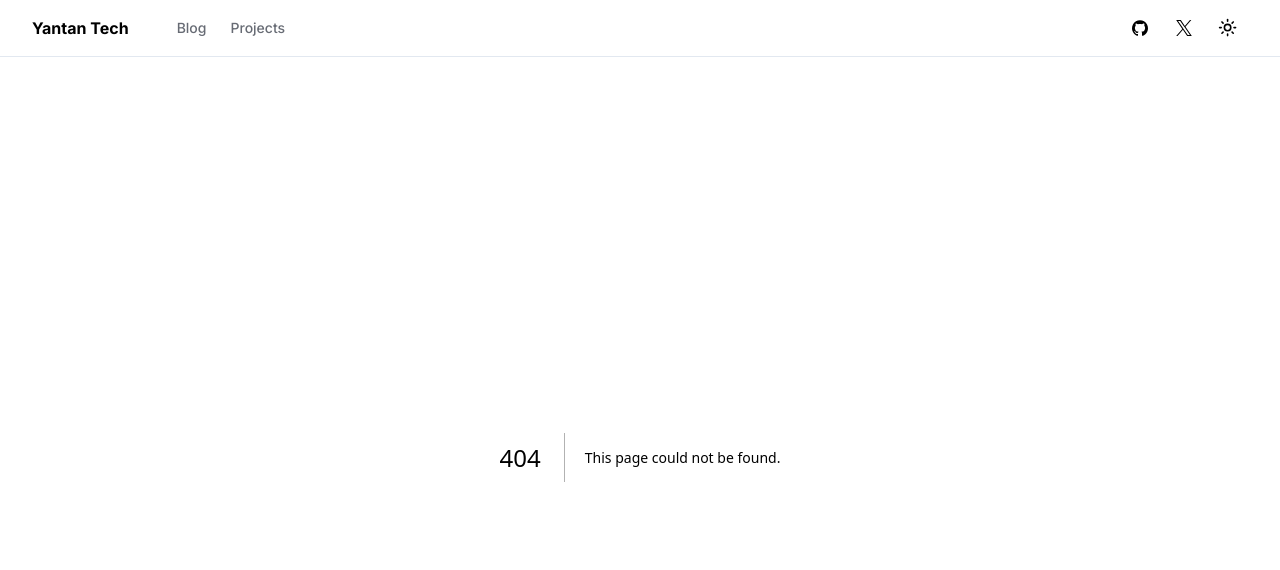
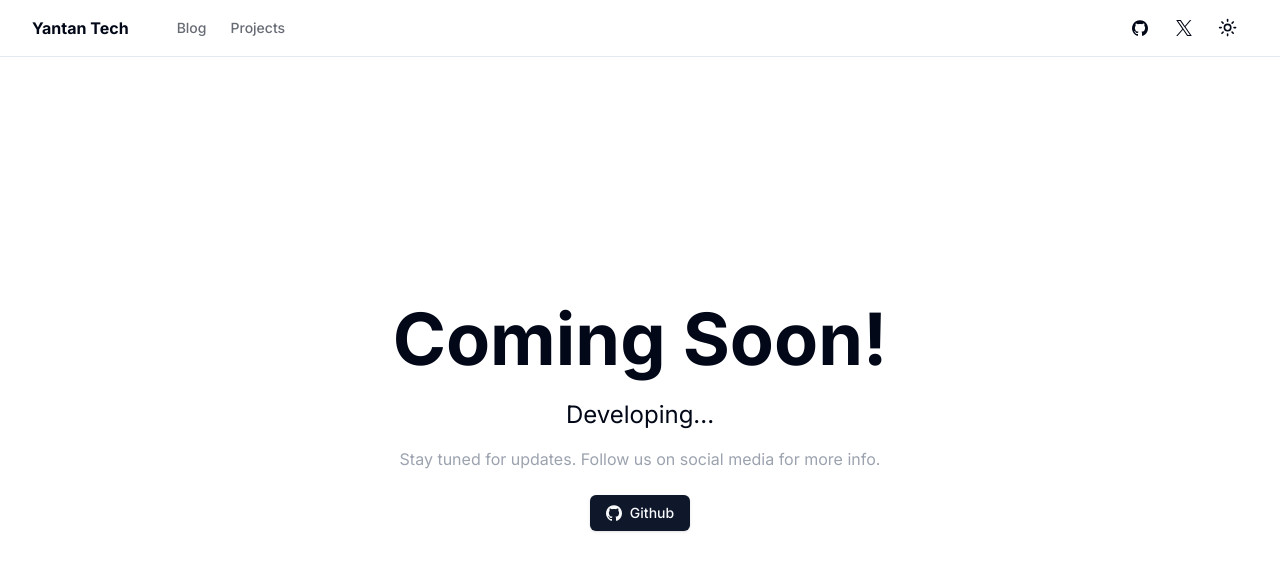
Before and after one commit to syuya2036/blog, a Next.js app: page /projects in a window 1280 px wide. Before the commit this address had no page. Shown: the top 570 px of the page. Built offline with nearby package versions, Linux system fonts and the light colour scheme.

Commit message:
comingsoonページを追加

```diff
--- /dev/null
+++ b/app/projects/page.tsx
@@ -0,0 +1,31 @@
+import { Icons } from "@/components/icon";
+import { Button } from "@/components/ui/button";
+import { siteConfig } from "@/config/site";
+import Link from "next/link";
+
+export default function ComingSoon() {
+  return (
+    <div className="text-center h-[90vh] flex flex-col flex-center justify-center">
+      <h1 className="text-5xl md:text-7xl font-bold mb-6">Coming Soon!</h1>
+      <p className="text-xl md:text-2xl mb-4">
+        Developing...
+      </p>
+      <p className="text-gray-400 mb-6">
+        Stay tuned for updates. Follow us on social media for more info.
+      </p>
+      <div className="flex justify-center">
+        <Button asChild>
+          <Link
+            href={siteConfig.links.github}
+            target="_blank"
+            rel="noreferrer"
+            className="flex items-center gap-2"
+          >
+            <Icons.gitHub className="h-4 w-4" />
+            <span>Github</span>
+          </Link>
+        </Button>
+      </div>
+    </div>
+  );
+}
```
